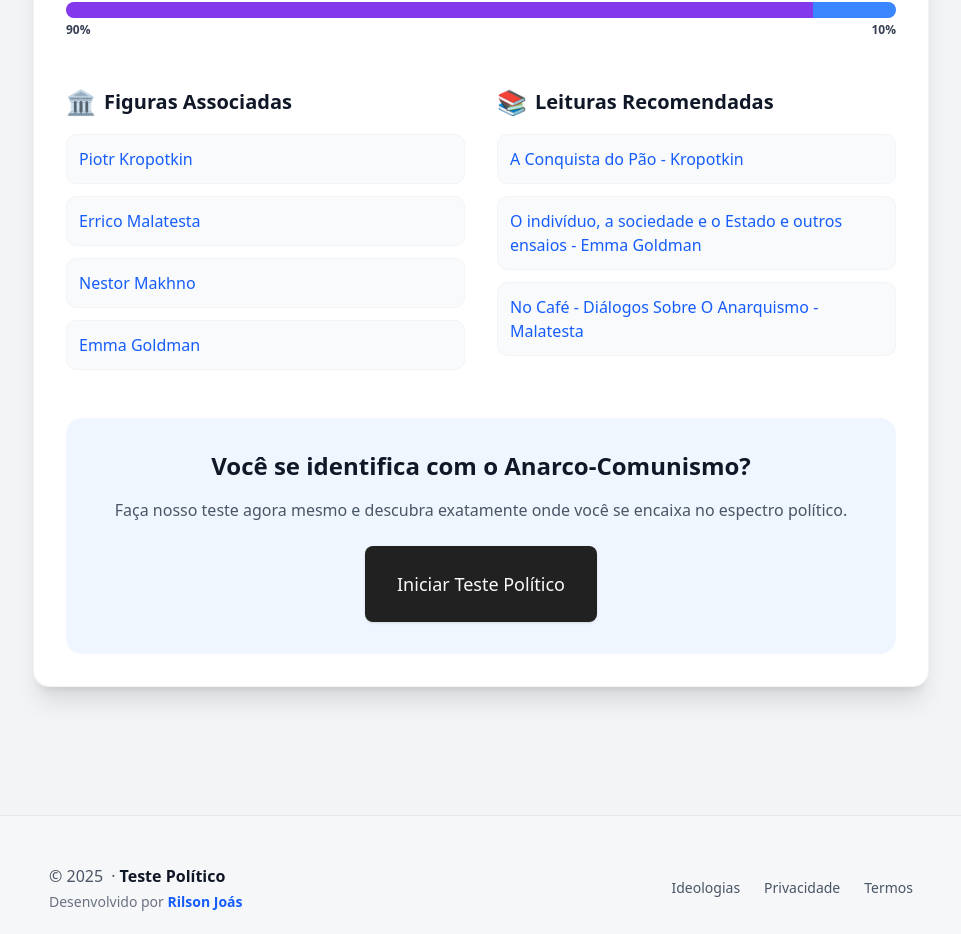
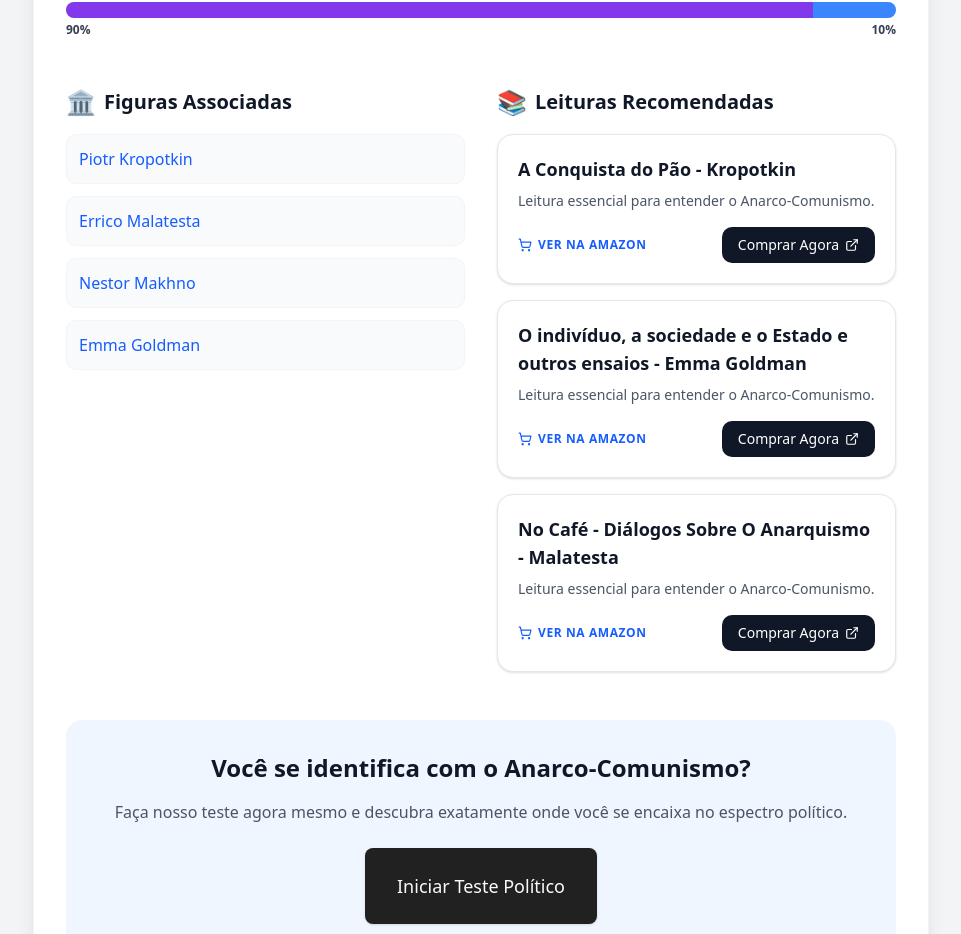
Before and after one commit to rilsonjoas/TestePolitico, a Next.js app: page /ideologia/anarco-comunismo in a window 1280 px wide. Shown: the part 977-1911 px from the top of the page, without its empty margins (159-1120 px from the left). Built offline with nearby package versions, Linux system fonts and the light colour scheme.

Commit message:
Correções no ads.txt

```diff
--- a/src/app/ideologia/[slug]/page.tsx
+++ b/src/app/ideologia/[slug]/page.tsx
@@ -4,8 +4,7 @@ import { Button } from '@/components/ui/button';
 import Link from 'next/link';
 import { notFound } from 'next/navigation';
 import { Metadata } from 'next';
-
-
+import { AmazonLink } from '@/components/AmazonLink';
 
 // Gera os parâmetros estáticos para todas as ideologias no build time
 export async function generateStaticParams() {
@@ -133,20 +132,24 @@ export default async function IdeologyPage({ params }: { params: Promise<{ slug:
             <h2 className="text-xl font-bold mb-4 flex items-center gap-2">
               <span className="text-2xl">📚</span> Leituras Recomendadas
             </h2>
-            <ul className="space-y-3">
+            <div className="grid gap-4">
               {ideology.books.map((b, i) => (
-                <li key={i} className="bg-gray-50 dark:bg-gray-900 p-3 rounded-lg border border-gray-100 dark:border-gray-700">
-                  {b.link ? (
-                    <a href={b.link} target="_blank" rel="noopener noreferrer" className="text-blue-600 dark:text-blue-400 hover:underline font-medium">
-                      {b.title}
-                    </a>
-                  ) : (
-                    <span className="font-medium">{b.title}</span>
-                  )}
-                </li>
+                b.link ? (
+                  <AmazonLink
+                    key={i}
+                    title={b.title}
+                    description={`Leitura essencial para entender o ${ideology.name}.`}
+                    url={b.link}
+                    trackingId="rilson-20"
+                  />
+                ) : (
+                  <div key={i} className="p-3 bg-gray-50 dark:bg-gray-900 rounded-lg border border-gray-100 dark:border-gray-700 text-sm italic font-medium">
+                    {b.title}
+                  </div>
+                )
               ))}
-               {ideology.books.length === 0 && <li className="text-gray-500 italic">Nenhuma leitura listada.</li>}
-            </ul>
+              {ideology.books.length === 0 && <p className="text-gray-500 italic">Nenhuma leitura listada.</p>}
+            </div>
           </section>
         </div>
 
```
Also changed, not shown: public/ads.txt (added).
